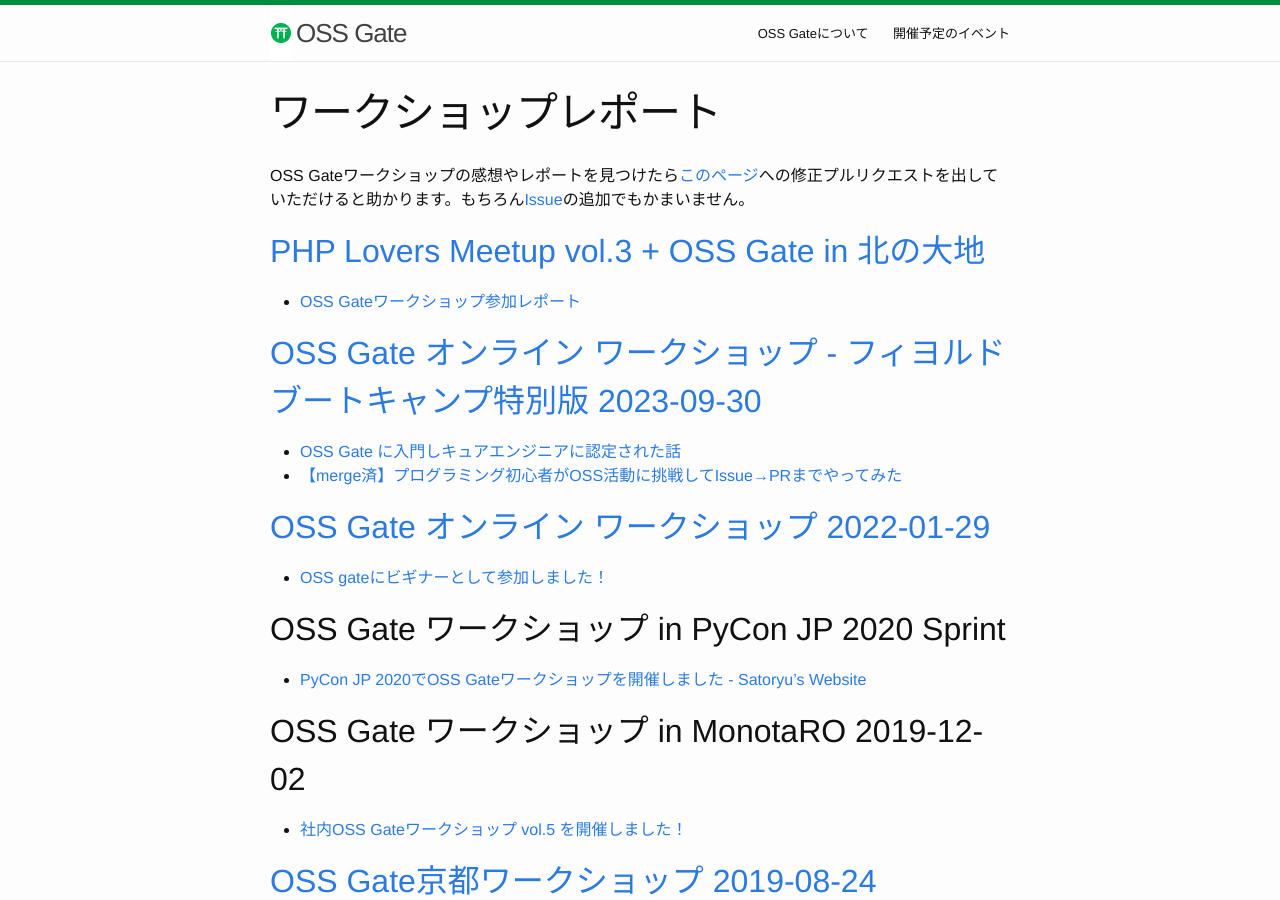
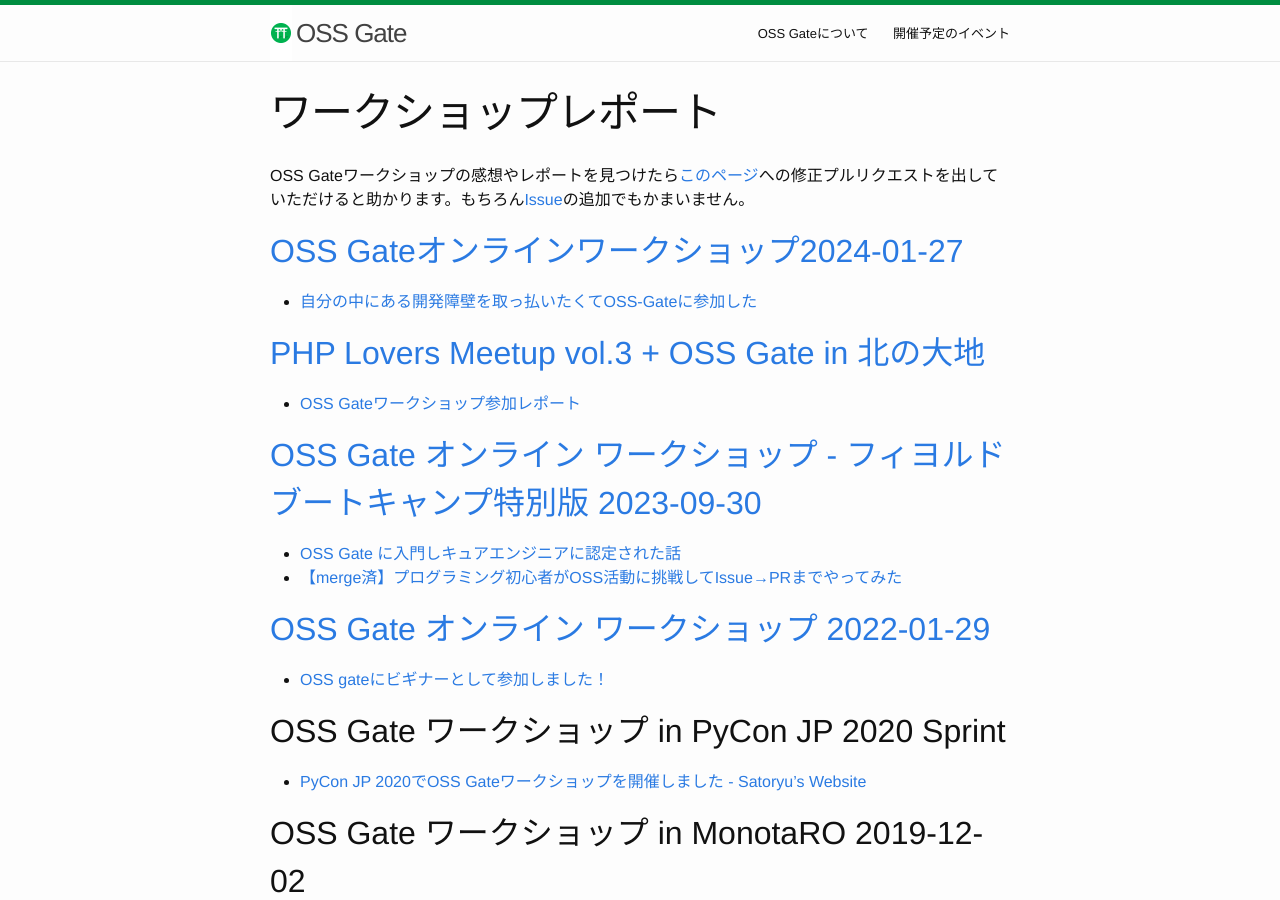
Before and after one commit to oss-gate/oss-gate.github.io, a Jekyll site: the page built from workshop/report.md, in a window 1280 px wide and 900 px high. Built offline with Jekyll 4.4.1, drawn with Linux system fonts in a browser that asks for light colours; comment, search, counter and statistics services are not loaded.

Commit message:
Update report.md (#121)

```diff
--- a/workshop/report.md
+++ b/workshop/report.md
@@ -4,6 +4,9 @@
 ---
 
 OSS Gateワークショップの感想やレポートを見つけたら[このページ](https://github.com/oss-gate/oss-gate.github.io/blob/master/workshop/report.md)への修正プルリクエストを出していただけると助かります。もちろん[Issue](https://github.com/oss-gate/oss-gate.github.io/issues)の追加でもかまいません。
+
+## [OSS Gateオンラインワークショップ2024-01-27](https://oss-gate.doorkeeper.jp/events/161082)
+  * [自分の中にある開発障壁を取っ払いたくてOSS-Gateに参加した](https://note.com/012xx_/n/nfbe044ec391e?sub_rt=share_pw)
 
 ## [PHP Lovers Meetup vol.3 + OSS Gate in 北の大地](https://php-lovers-meetup.connpass.com/event/299864/)
   * [OSS Gateワークショップ参加レポート](https://zenn.dev/kou_hikaru/articles/38bdb7023570e5)
```
